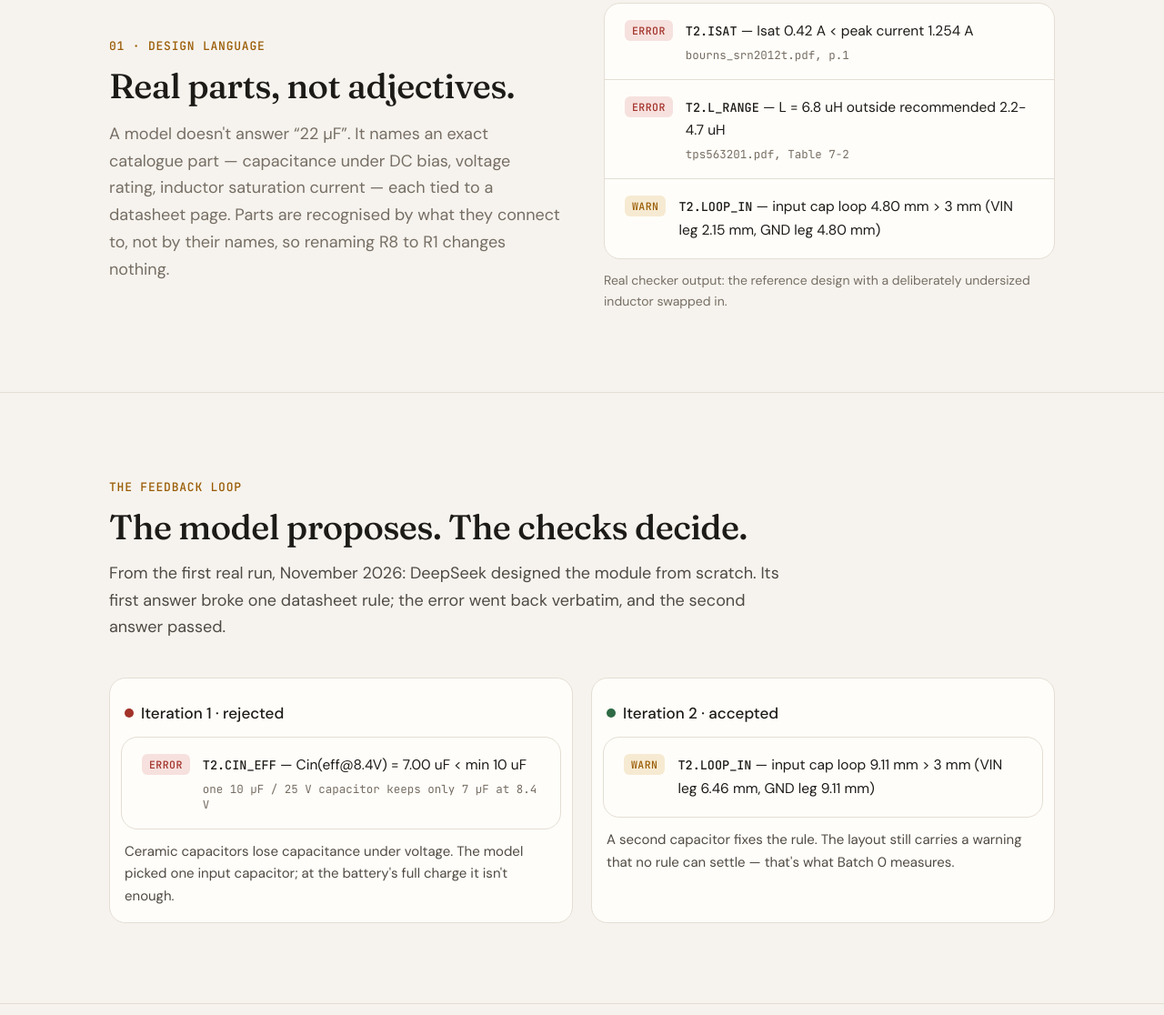
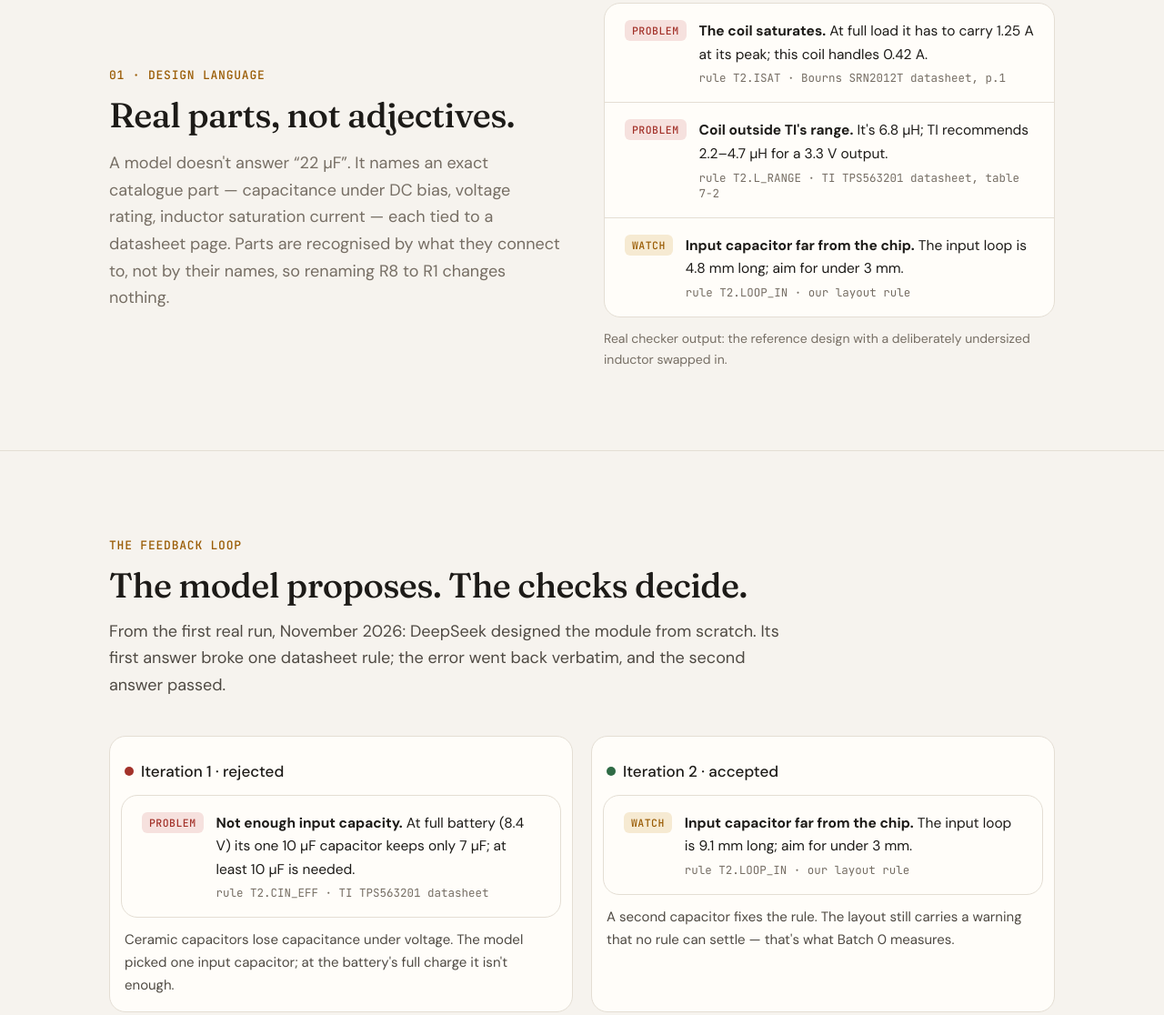
Before and after one commit to Iriska945/proofboard, a plain HTML site: page how.html in a window 1280 px wide. Shown: the part 463-1579 px from the top of the page at 91% size. Drawn offline with Linux system fonts and the light colour scheme.

Commit message:
Plain-language findings

```diff
--- a/assets/style.css
+++ b/assets/style.css
@@ -446,3 +446,4 @@ table.defects{width:100%;border-collapse:collapse;font-size:15px;min-width:640px
 .loop-key.loop-good{color:var(--good)}.loop-key.loop-warn{color:var(--amber)}.loop-key.loop-bad{color:var(--bad)}
 .loop-key.loop-good,.loop-key.loop-warn,.loop-key.loop-bad{stroke:none}
 .loop-line{stroke-width:.24;opacity:.85}
+.findings b{font-weight:600;color:var(--ink)}
--- a/how.html
+++ b/how.html
@@ -46,9 +46,9 @@
       <p class="muted" style="font-size:18px">A model doesn't answer “22 µF”. It names an exact catalogue part — capacitance under DC bias, voltage rating, inductor saturation current — each tied to a datasheet page. Parts are recognised by what they connect to, not by their names, so renaming R8 to R1 changes nothing.</p>
     </div>
     <div class="reveal"><ul class="findings">
-        <li><span class="sev e">ERROR</span><span><code>T2.ISAT</code> — Isat 0.42 A &lt; peak current 1.254 A<span class="src">bourns_srn2012t.pdf, p.1</span></span></li>
-        <li><span class="sev e">ERROR</span><span><code>T2.L_RANGE</code> — L = 6.8 uH outside recommended 2.2-4.7 uH<span class="src">tps563201.pdf, Table 7-2</span></span></li>
-        <li><span class="sev w">WARN</span><span><code>T2.LOOP_IN</code> — input cap loop 4.80 mm &gt; 3 mm (VIN leg 2.15 mm, GND leg 4.80 mm)</span></li>
+        <li><span class="sev e">PROBLEM</span><span><b>The coil saturates.</b> At full load it has to carry 1.25 A at its peak; this coil handles 0.42 A.<span class="src">rule T2.ISAT · Bourns SRN2012T datasheet, p.1</span></span></li>
+        <li><span class="sev e">PROBLEM</span><span><b>Coil outside TI's range.</b> It's 6.8 µH; TI recommends 2.2–4.7 µH for a 3.3 V output.<span class="src">rule T2.L_RANGE · TI TPS563201 datasheet, table 7-2</span></span></li>
+        <li><span class="sev w">WATCH</span><span><b>Input capacitor far from the chip.</b> The input loop is 4.8 mm long; aim for under 3 mm.<span class="src">rule T2.LOOP_IN · our layout rule</span></span></li>
       </ul><p class="cap">Real checker output: the reference design with a deliberately undersized inductor swapped in.</p></div>
   </div>
 </section>
@@ -59,10 +59,10 @@
       <p>From the first real run, November 2026: DeepSeek designed the module from scratch. Its first answer broke one datasheet rule; the error went back verbatim, and the second answer passed.</p></div>
     <div class="compare">
       <figure class="reveal"><div class="lbl"><span class="dot bad"></span>Iteration 1 · rejected</div>
-        <ul class="findings" style="margin-top:12px"><li><span class="sev e">ERROR</span><span><code>T2.CIN_EFF</code> — Cin(eff@8.4V) = 7.00 uF &lt; min 10 uF<span class="src">one 10 µF / 25 V capacitor keeps only 7 µF at 8.4 V</span></span></li></ul>
+        <ul class="findings" style="margin-top:12px"><li><span class="sev e">PROBLEM</span><span><b>Not enough input capacity.</b> At full battery (8.4 V) its one 10 µF capacitor keeps only 7 µF; at least 10 µF is needed.<span class="src">rule T2.CIN_EFF · TI TPS563201 datasheet</span></span></li></ul>
         <figcaption style="margin-top:12px">Ceramic capacitors lose capacitance under voltage. The model picked one input capacitor; at the battery's full charge it isn't enough.</figcaption></figure>
       <figure class="reveal"><div class="lbl"><span class="dot good"></span>Iteration 2 · accepted</div>
-        <ul class="findings" style="margin-top:12px"><li><span class="sev w">WARN</span><span><code>T2.LOOP_IN</code> — input cap loop 9.11 mm &gt; 3 mm (VIN leg 6.46 mm, GND leg 9.11 mm)</span></li></ul>
+        <ul class="findings" style="margin-top:12px"><li><span class="sev w">WATCH</span><span><b>Input capacitor far from the chip.</b> The input loop is 9.1 mm long; aim for under 3 mm.<span class="src">rule T2.LOOP_IN · our layout rule</span></span></li></ul>
         <figcaption style="margin-top:12px">A second capacitor fixes the rule. The layout still carries a warning that no rule can settle — that's what Batch 0 measures.</figcaption></figure>
     </div>
   </div>
```
Also changed, not shown: boards.html (+1 -1 lines).
